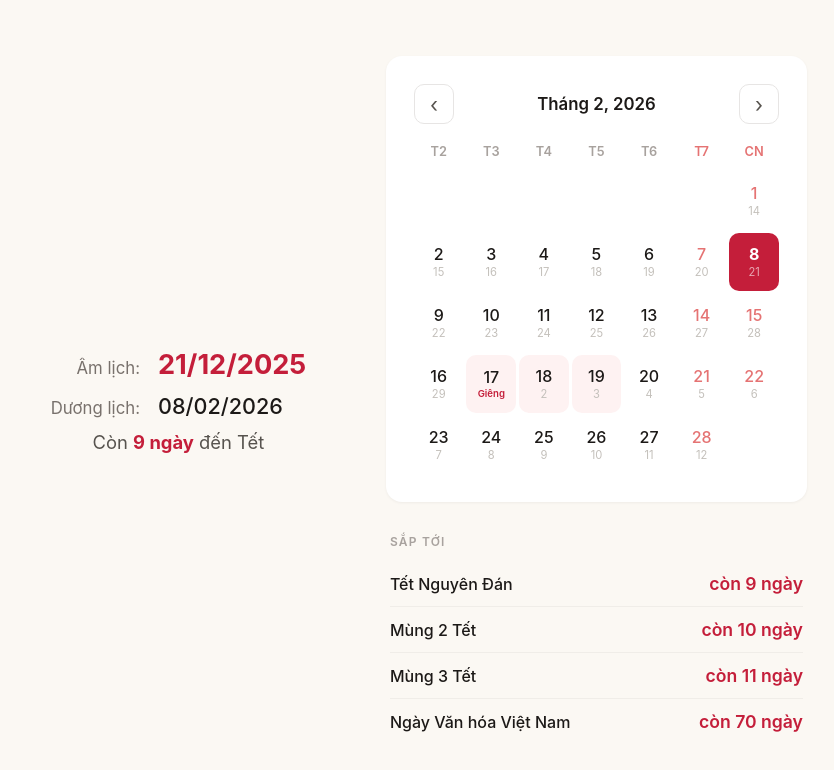
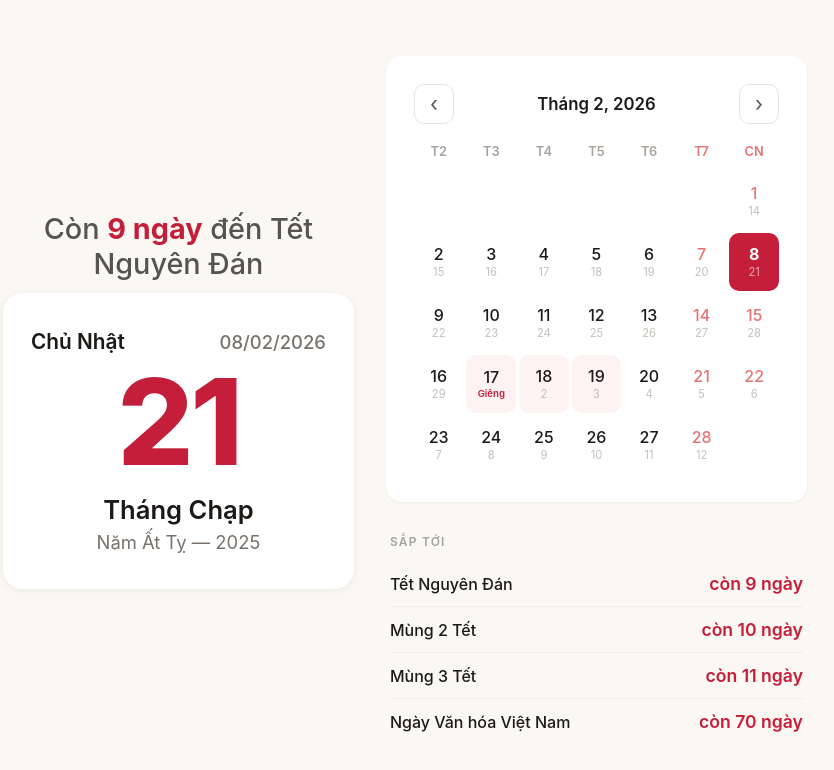
Before and after one commit to thethongngu/amlich, a SvelteKit app: page / in a window 1280 px wide. Shown: the top 770 px of the page, without its empty margins (235-1069 px from the left). Built offline with nearby package versions, Linux system fonts and the light colour scheme.

Commit message:
save work

```diff
--- a/src/routes/+page.svelte
+++ b/src/routes/+page.svelte
@@ -42,24 +42,35 @@
 </script>
 
 <div class="page">
-	<section class="hero">
-		<div class="dates">
-			<span class="lbl">Âm lịch:</span>
-			<span class="date-val lunar">{pad(today.lunarDay)}/{pad(today.lunarMonth)}/{today.lunarYear}</span>
-			<span class="lbl">Dương lịch:</span>
-			<span class="date-val">{pad(today.solarDay)}/{pad(today.solarMonth)}/{today.solarYear}</span>
-		</div>
+	<div class="today-col">
+		{#if holidays.length > 0}
+			{@const next = holidays[0]}
+			<div class="next-holiday" class:is-today={next.daysUntil === 0}>
+				{#if next.daysUntil === 0}
+					Hôm nay là <strong>{next.name}</strong>
+				{:else}
+					Còn <strong>{next.daysUntil} ngày</strong> đến {next.name}
+				{/if}
+			</div>
+		{/if}
+		<section class="hero">
+			<div class="hero-top">
+				<span class="dow">{today.dayOfWeek}</span>
+				<span class="solar-date">{pad(today.solarDay)}/{pad(today.solarMonth)}/{today.solarYear}</span>
+			</div>
 
-		{#if today.holiday}
-			<p class="holiday">Hôm nay là {today.holiday}</p>
-		{/if}
+			<div class="lunar-day">{today.lunarDay}</div>
 
-		{#if today.daysUntilTet > 0}
-			<p class="tet-countdown">Còn <strong>{today.daysUntilTet} ngày</strong> đến Tết</p>
-		{:else if today.daysUntilTet === 0}
-			<p class="tet-countdown now">Chúc Mừng Năm Mới!</p>
-		{/if}
-	</section>
+			<div class="lunar-info">
+				Tháng {LUNAR_MONTH_NAMES[today.lunarMonth]}{today.lunarLeap ? ' (Nhuận)' : ''}
+			</div>
+			<div class="lunar-year">Năm {today.lunarYearName} — {today.lunarYear}</div>
+
+			{#if today.holiday}
+				<div class="holiday">{today.holiday}</div>
+			{/if}
+		</section>
+	</div>
 
 	<section class="cal">
 		<div class="cal-header">
@@ -117,61 +128,88 @@
 		padding: 16px 20px 48px;
 	}
 
-	/* ── Hero ── */
+	/* ── Hero (Today card) ── */
 
 	.hero {
 		text-align: center;
-		padding: 32px 0 36px;
+		padding: 28px 16px 32px;
+		background: #fff;
+		border-radius: 20px;
+		box-shadow: 0 2px 8px rgba(0, 0, 0, 0.06);
 	}
 
-	.dates {
-		display: grid;
-		grid-template-columns: auto auto;
-		gap: 10px 14px;
-		justify-content: center;
+	.hero-top {
+		display: flex;
+		justify-content: space-between;
 		align-items: baseline;
+		margin-bottom: 8px;
 	}
 
-	.lbl {
-		font-size: 0.9rem;
-		color: #78716C;
-		text-align: right;
+	.dow {
+		font-size: 1.1rem;
+		font-weight: 600;
+		color: #1C1917;
 	}
 
-	.date-val {
-		font-size: 1.15rem;
-		color: #1C1917;
+	.solar-date {
+		font-size: 1rem;
+		color: #78716C;
 		font-weight: 500;
-		text-align: left;
 	}
 
-	.date-val.lunar {
-		font-size: 1.4rem;
-		font-weight: 700;
+	.lunar-day {
+		font-size: 5.5rem;
+		font-weight: 800;
+		color: #C41E3A;
+		line-height: 1;
+		margin: 4px 0 8px;
+		letter-spacing: -0.03em;
+	}
+
+	.lunar-info {
+		font-size: 1.3rem;
+		font-weight: 600;
+		color: #1C1917;
+	}
+
+	.lunar-year {
+		font-size: 1rem;
+		color: #78716C;
+		margin-top: 4px;
+	}
+
+	.holiday {
+		display: inline-block;
+		font-size: 1.05rem;
+		color: #C41E3A;
+		font-weight: 600;
+		margin-top: 16px;
+		padding: 6px 16px;
+		background: #FEF2F2;
+		border-radius: 20px;
+	}
+
+	.today-col {
+		display: flex;
+		flex-direction: column;
+		align-items: stretch;
+	}
+
+	.next-holiday {
+		font-size: 1.3rem;
+		color: #57534E;
+		text-align: center;
+		margin-bottom: 10px;
+	}
+
+	.next-holiday strong {
 		color: #C41E3A;
 	}
 
-	.holiday {
-		font-size: 1.05rem;
-		color: #C41E3A;
-		font-weight: 500;
-		margin: 16px 0 0;
-	}
-
-	.tet-countdown {
-		font-size: 1rem;
-		color: #57534E;
-		margin: 10px 0 0;
-	}
-
-	.tet-countdown strong {
-		color: #C41E3A;
-	}
-
-	.tet-countdown.now {
+	.next-holiday.is-today {
 		color: #C41E3A;
 		font-weight: 700;
-		font-size: 1.15rem;
+		font-size: 1.5rem;
 	}
 
 	/* ── Calendar ── */
@@ -181,6 +219,7 @@
 		border-radius: 16px;
 		padding: 18px;
 		box-shadow: 0 1px 3px rgba(0, 0, 0, 0.05);
+		margin-top: 16px;
 	}
 
 	.cal-header {
@@ -225,6 +264,8 @@
 		background: none;
 		cursor: pointer;
 		font-size: 1.2rem;
+		line-height: 1;
+		padding: 0;
 		color: #57534E;
 		font-family: inherit;
 		transition: background 0.15s;
@@ -364,49 +405,65 @@
 			align-content: center;
 		}
 
-		.hero {
+		.today-col {
 			grid-column: 1;
 			grid-row: 1 / -1;
 			align-self: center;
-			padding: 0;
+		}
+
+		.hero {
+			padding: 36px 28px;
+		}
+
+		.dow {
+			font-size: 1.3rem;
+		}
+
+		.solar-date {
+			font-size: 1.15rem;
+		}
+
+		.lunar-day {
+			font-size: 7.5rem;
+			margin: 8px 0 12px;
+		}
+
+		.lunar-info {
+			font-size: 1.6rem;
+		}
+
+		.lunar-year {
+			font-size: 1.15rem;
+			margin-top: 6px;
+		}
+
+		.holiday {
+			font-size: 1.15rem;
+			margin-top: 20px;
+			padding: 8px 20px;
+		}
+
+		.next-holiday {
+			font-size: 1.8rem;
+			font-weight: 500;
+			margin-bottom: 12px;
+		}
+
+		.next-holiday.is-today {
+			font-size: 2.2rem;
 		}
 
 		.cal {
 			grid-column: 2;
 			grid-row: 1;
 			padding: 28px;
+			margin-top: 0;
 		}
 
 		.upcoming {
 			grid-column: 2;
 			grid-row: 2;
 			padding: 0 4px;
-		}
-
-		.dates {
-			gap: 12px 18px;
-		}
-
-		.lbl {
-			font-size: 1.05rem;
-		}
-
-		.date-val {
-			font-size: 1.35rem;
-		}
-
-		.date-val.lunar {
-			font-size: 1.7rem;
-		}
-
-		.holiday {
-			font-size: 1.2rem;
-			margin-top: 20px;
-		}
-
-		.tet-countdown {
-			font-size: 1.15rem;
-			margin-top: 12px;
 		}
 
 		.cal-title {
```
